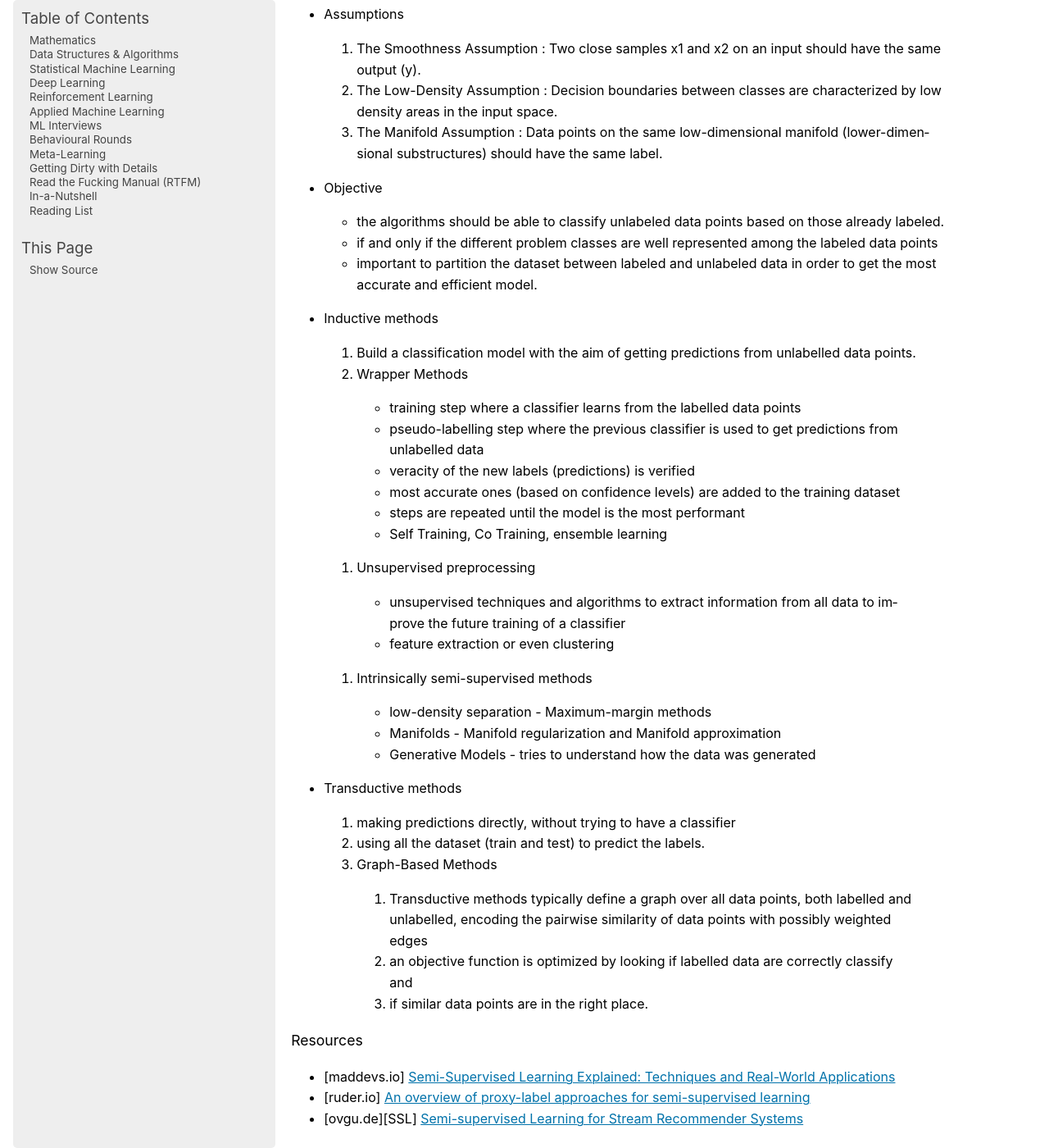
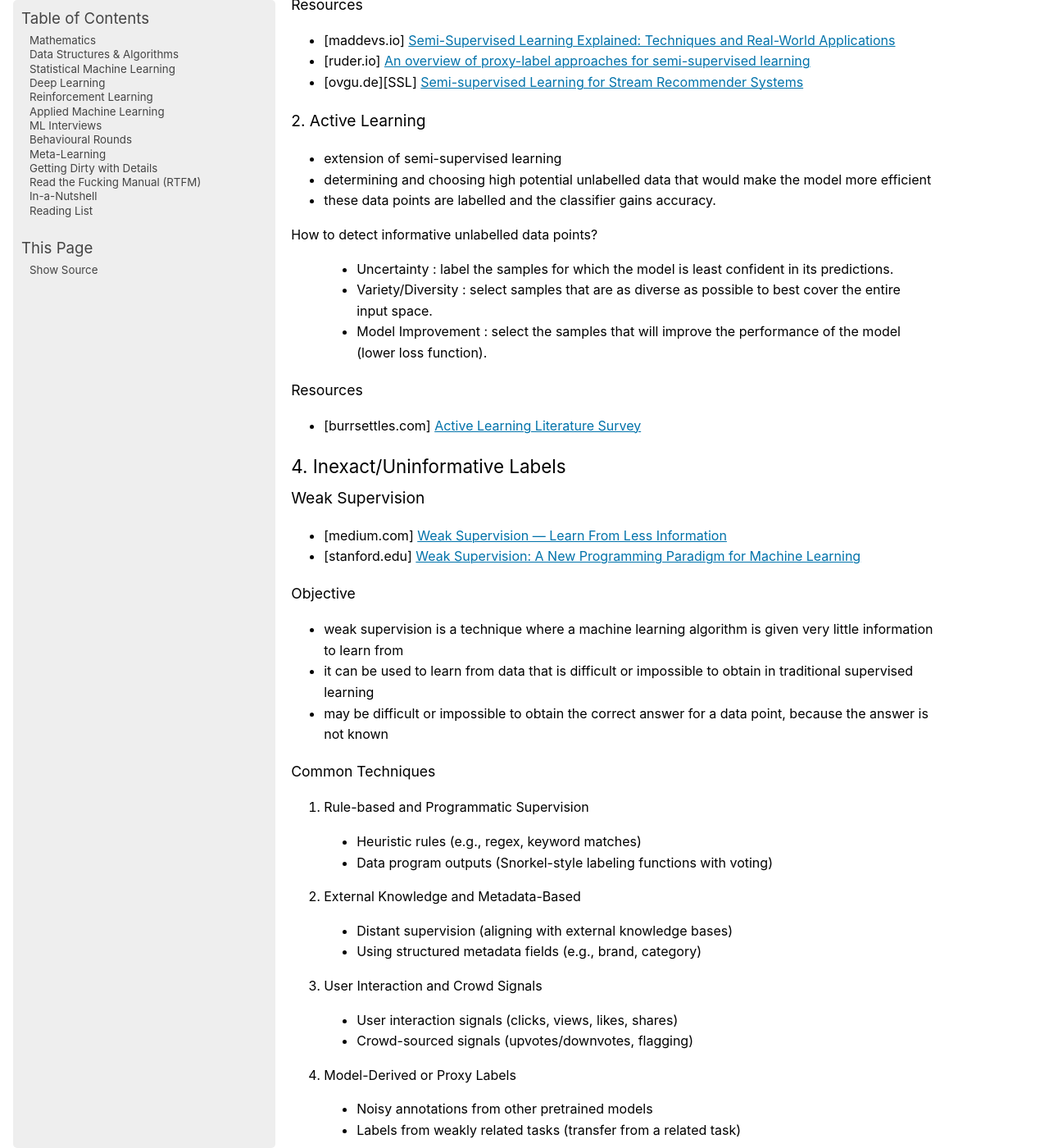
Before and after one commit to uselesstechjunks/leetcode, a Sphinx documentation site: the page built from docs/source/applied/practical/datatech.rst, in a window 1280 px wide and 1400 px high, scrolled down 5592 px. Shown: the whole window at 82% size. Built offline with Sphinx 7.4.7, drawn with Linux system fonts in a browser that asks for light colours; pages that are not in the unit, such as notebooks, are missing from menus; some of the changed text lies outside the part shown.

Commit message:
Update datatech.rst

```diff
--- a/docs/source/applied/practical/datatech.rst
+++ b/docs/source/applied/practical/datatech.rst
@@ -149,51 +149,6 @@ Industry Reference:
 =======================================================================
 1. Semi Supervised Learning
 -----------------------------------------------------------------------
-- Assumptions
-
-	1. The Smoothness Assumption : Two close samples x1 and x2 on an input should have the same output (y).
-	2. The Low-Density Assumption : Decision boundaries between classes are characterized by low density areas in the input space.
-	3. The Manifold Assumption : Data points on the same low-dimensional manifold (lower-dimensional substructures) should have the same label.
-
-- Objective
-
-	- the algorithms should be able to classify unlabeled data points based on those already labeled.
-	- if and only if the different problem classes are well represented among the labeled data points
-	- important to partition the dataset between labeled and unlabeled data in order to get the most accurate and efficient model.
-
-- Inductive methods
-
-	#. Build a classification model with the aim of getting predictions from unlabelled data points.
-	#. Wrapper Methods
-
-		- training step where a classifier learns from the labelled data points
-		- pseudo-labelling step where the previous classifier is used to get predictions from unlabelled data
-		- veracity of the new labels (predictions) is verified
-		- most accurate ones (based on confidence levels) are added to the training dataset
-		- steps are repeated until the model is the most performant
-		- Self Training, Co Training, ensemble learning
-
-	#. Unsupervised preprocessing
-
-		- unsupervised techniques and algorithms to extract information from all data to improve the future training of a classifier
-		- feature extraction or even clustering
-
-	#. Intrinsically semi-supervised methods
-
-		- low-density separation - Maximum-margin methods
-		- Manifolds - Manifold regularization and Manifold approximation
-		- Generative Models - tries to understand how the data was generated
-
-- Transductive methods
-
-	#. making predictions directly, without trying to have a classifier
-	#. using all the dataset (train and test) to predict the labels.
-	#. Graph-Based Methods
-
-		#. Transductive methods typically define a graph over all data points, both labelled and unlabelled, encoding the pairwise similarity of data points with possibly weighted edges
-		#. an objective function is optimized by looking if labelled data are correctly classify and
-		#. if similar data points are in the right place.
-
 Resources
 ^^^^^^^^^^^^^^^^^^^^^^^^^^^^^^^^^^^^^^^^^^^^^^^^^^^^^^^^^^^^^^^^^^^^^^^
 * [maddevs.io] `Semi-Supervised Learning Explained: Techniques and Real-World Applications <https://maddevs.io/blog/semi-supervised-learning-explained/>`_
@@ -231,16 +186,25 @@ Objective
 
 Common Techniques
 ^^^^^^^^^^^^^^^^^^^^^^^^^^^^^^^^^^^^^^^^^^^^^^^^^^^^^^^^^^^^^^^^^^^^^^^
-1. Heuristic rules – Regex, keyword matches, or decision trees on metadata (e.g., "title contains 'free shipping' -> promotion tag").
-2. Distant supervision – Aligning data with external knowledge bases (e.g., map product name to Wikipedia category).
-3. User interaction signals – Clicks, views, likes, shares (e.g., clicked product likely relevant).
-4. Noisy annotations from other models – Use predictions from a different pretrained model as labels (e.g., object detector labels for image classifier).
-5. Data program outputs – Use Snorkel-style labeling functions with voting or confidence scoring.
-6. Content similarity – Use similarity to confidently labeled examples (e.g., cosine similarity in embedding space).
-7. Metadata fields – Use structured fields (e.g., "brand," "category") as proxy labels.
-8. Co-occurrence patterns – Use frequent tag or attribute co-occurrence (e.g., "iPhone" often co-occurs with "Apple").
-9. Crowd-sourced filters – Soft labels from upvotes/downvotes or flagging behavior.
-10. Weakly related tasks – Use labels from auxiliary tasks (e.g., sentiment -> relevance).
+1. Rule-based and Programmatic Supervision
+	- Heuristic rules (e.g., regex, keyword matches)
+	- Data program outputs (Snorkel-style labeling functions with voting)
+
+2. External Knowledge and Metadata-Based
+	- Distant supervision (aligning with external knowledge bases)
+	- Using structured metadata fields (e.g., brand, category)
+
+3. User Interaction and Crowd Signals
+	- User interaction signals (clicks, views, likes, shares)
+	- Crowd-sourced signals (upvotes/downvotes, flagging)
+
+4. Model-Derived or Proxy Labels
+	- Noisy annotations from other pretrained models
+	- Labels from weakly related tasks (transfer from a related task)
+
+5. Similarity and Co-occurrence Methods
+	- Content similarity (using cosine similarity on embeddings)
+	- Co-occurrence patterns (frequent tag/attribute co-occurrence)
 
 Data Centric AI
 ^^^^^^^^^^^^^^^^^^^^^^^^^^^^^^^^^^^^^^^^^^^^^^^^^^^^^^^^^^^^^^^^^^^^^^^
```
